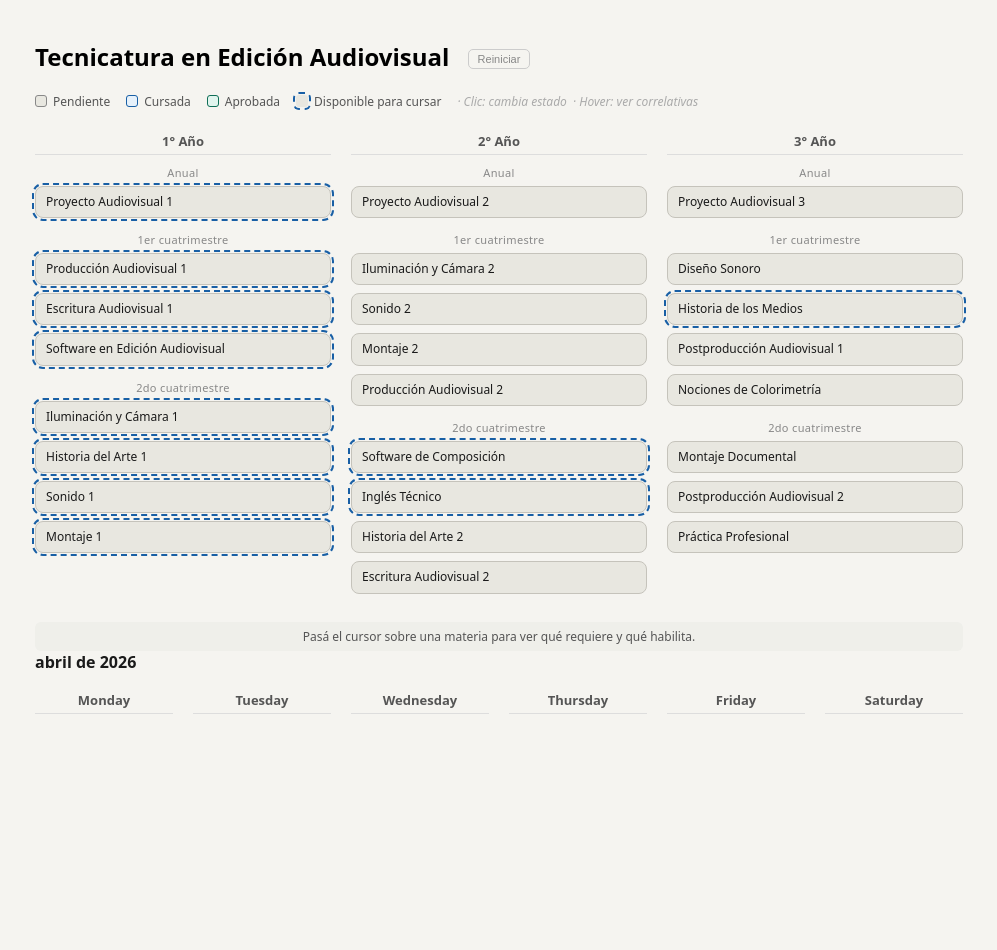
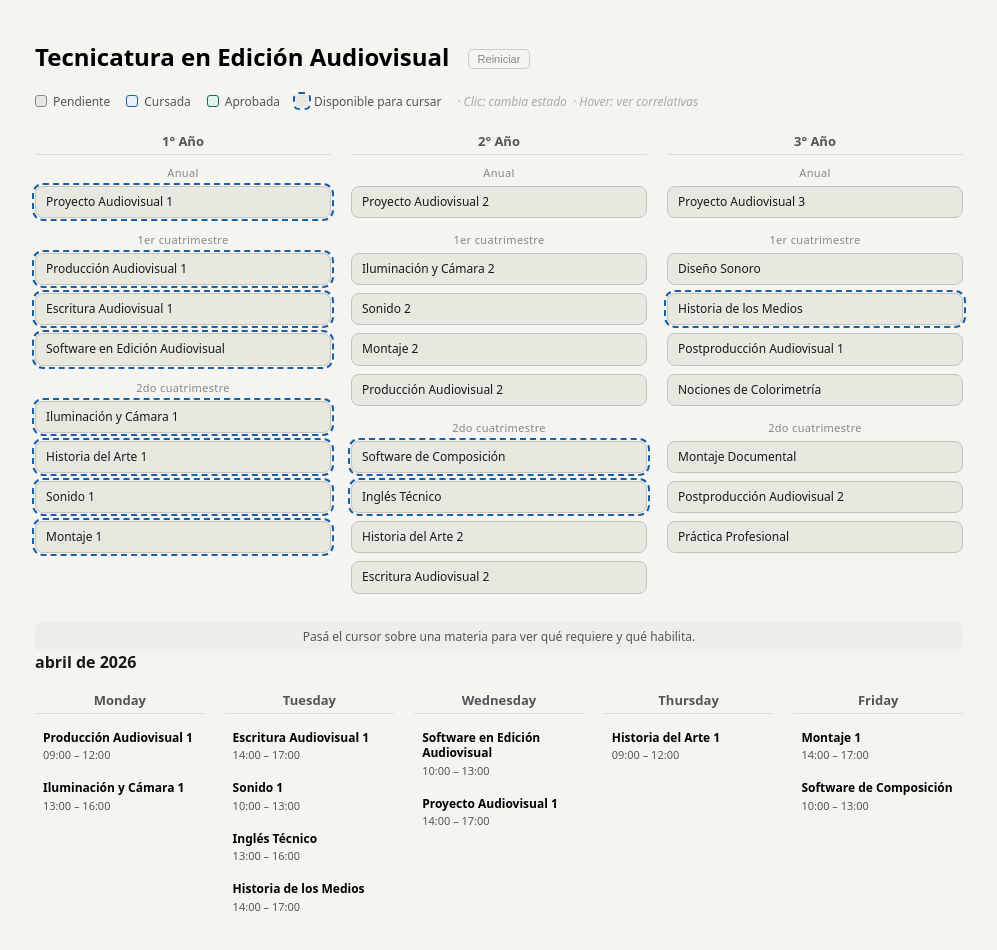
Before and after one commit to nitricx/OrganizadorCursada, an Angular app: page / in a window 1280 px wide. Shown: the top 950 px of the page, without its empty margins (141-1138 px from the left). Before the commit the page ends 800 px from the top, so only its background shows below. Built offline with nearby package versions, Linux system fonts and the light colour scheme.

Commit message:
feat: enhance calendar component with course details and styling

```diff
--- a/src/app/components/calendar/calendar.css
+++ b/src/app/components/calendar/calendar.css
@@ -29,3 +29,23 @@
   padding: 4px 0;
   border-bottom: 1px solid var(--color-border-tertiary);
 }
+
+.calendar-course {
+  border-radius: 6px;
+  padding: 6px 8px;
+  margin-bottom: 6px;
+  font-size: 12px;
+  display: flex;
+  flex-direction: column;
+  gap: 2px;
+}
+
+.calendar-course-name {
+  font-weight: 600;
+  line-height: 1.3;
+}
+
+.calendar-course-time {
+  color: var(--color-text-secondary);
+  font-size: 11px;
+}
--- a/src/app/components/calendar/calendar.html
+++ b/src/app/components/calendar/calendar.html
@@ -3,9 +3,15 @@
     <h2>{{ currentDate().toLocaleDateString('es-ES', { month: 'long', year: 'numeric' }) }}</h2>
   </div>
   <div class="days-grid">
-    @for (day of days; track day) {
+    @for (entry of days; track entry.day) {
       <div class="day-column">
-        <div class="day-column-header">{{ day }}</div>
+        <div class="day-column-header">{{ entry.label }}</div>
+        @for (course of availableCoursesByDay().get(entry.day) ?? []; track course.id) {
+          <div class="calendar-course available">
+            <span class="calendar-course-name">{{ course.name }}</span>
+            <span class="calendar-course-time">{{ course.startTime }} – {{ course.endTime }}</span>
+          </div>
+        }
       </div>
     }
   </div>
--- a/src/app/components/calendar/calendar.ts
+++ b/src/app/components/calendar/calendar.ts
@@ -1,4 +1,6 @@
-import { Component, ChangeDetectionStrategy, signal } from '@angular/core';
+import { Component, ChangeDetectionStrategy, signal, computed, inject } from '@angular/core';
+import { CourseService } from '../../services/course.service';
+import { Course, DayOfWeek } from '../../models/course';
 
 @Component({
   selector: 'app-calendar',
@@ -8,7 +10,29 @@ import { Component, ChangeDetectionStrategy, signal } from '@angular/core';
   changeDetection: ChangeDetectionStrategy.OnPush,
 })
 export class Calendar {
+  private readonly courseService = inject(CourseService);
+
   currentDate = signal(new Date());
 
-  days = ['Monday', 'Tuesday', 'Wednesday', 'Thursday', 'Friday', 'Saturday'];
+  days: { label: string; day: DayOfWeek }[] = [
+    { label: 'Monday', day: DayOfWeek.Monday },
+    { label: 'Tuesday', day: DayOfWeek.Tuesday },
+    { label: 'Wednesday', day: DayOfWeek.Wednesday },
+    { label: 'Thursday', day: DayOfWeek.Thursday },
+    { label: 'Friday', day: DayOfWeek.Friday },
+  ];
+
+  availableCoursesByDay = computed(() => {
+    const courses = this.courseService.courses();
+    const map = new Map<DayOfWeek, Course[]>();
+    for (const entry of this.days) {
+      map.set(entry.day, []);
+    }
+    courses
+      .filter((c) => c.status === 'pending' && this.courseService.areAllRequirementsMet(c))
+      .forEach((c) => {
+        map.get(c.day)?.push(c);
+      });
+    return map;
+  });
 }
```
